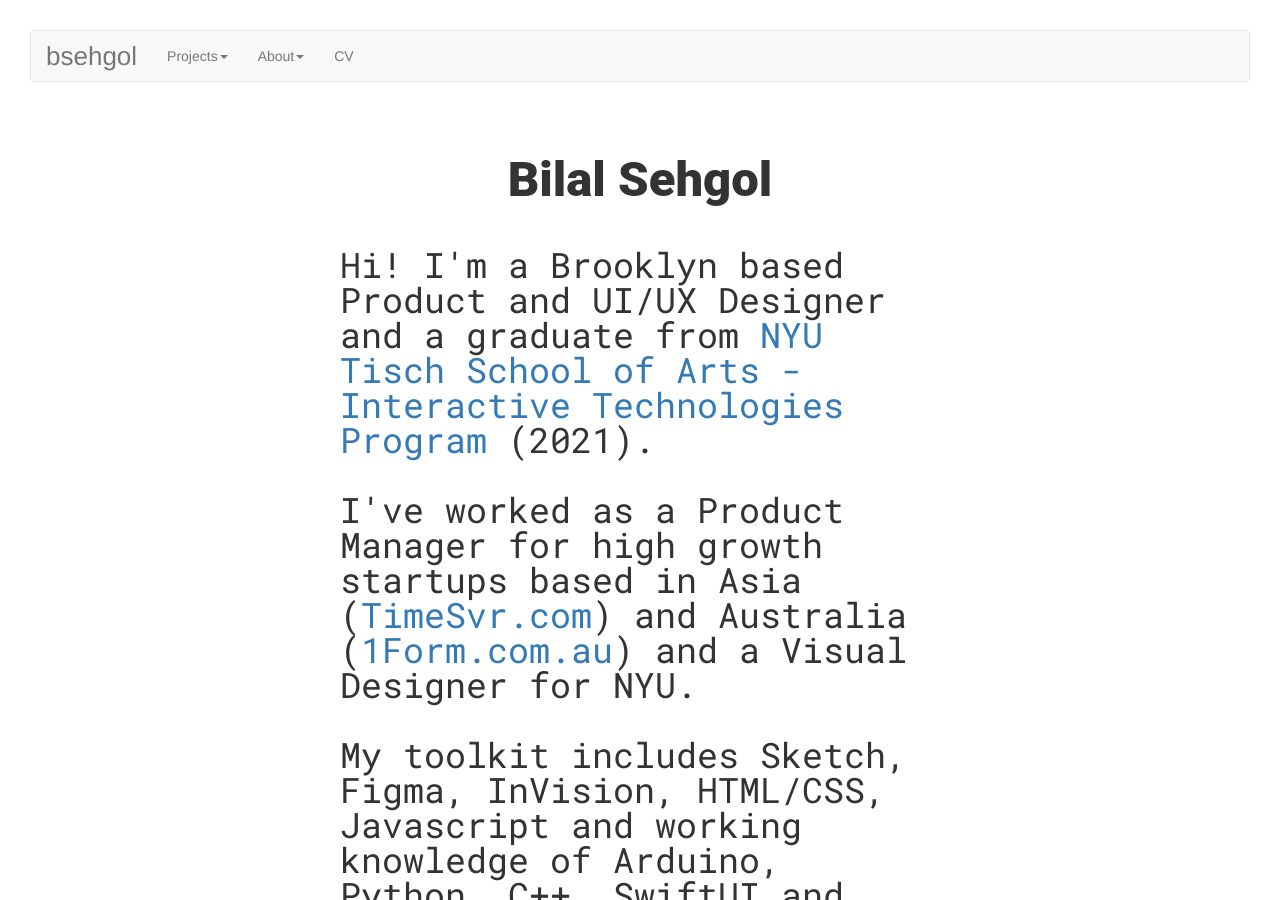
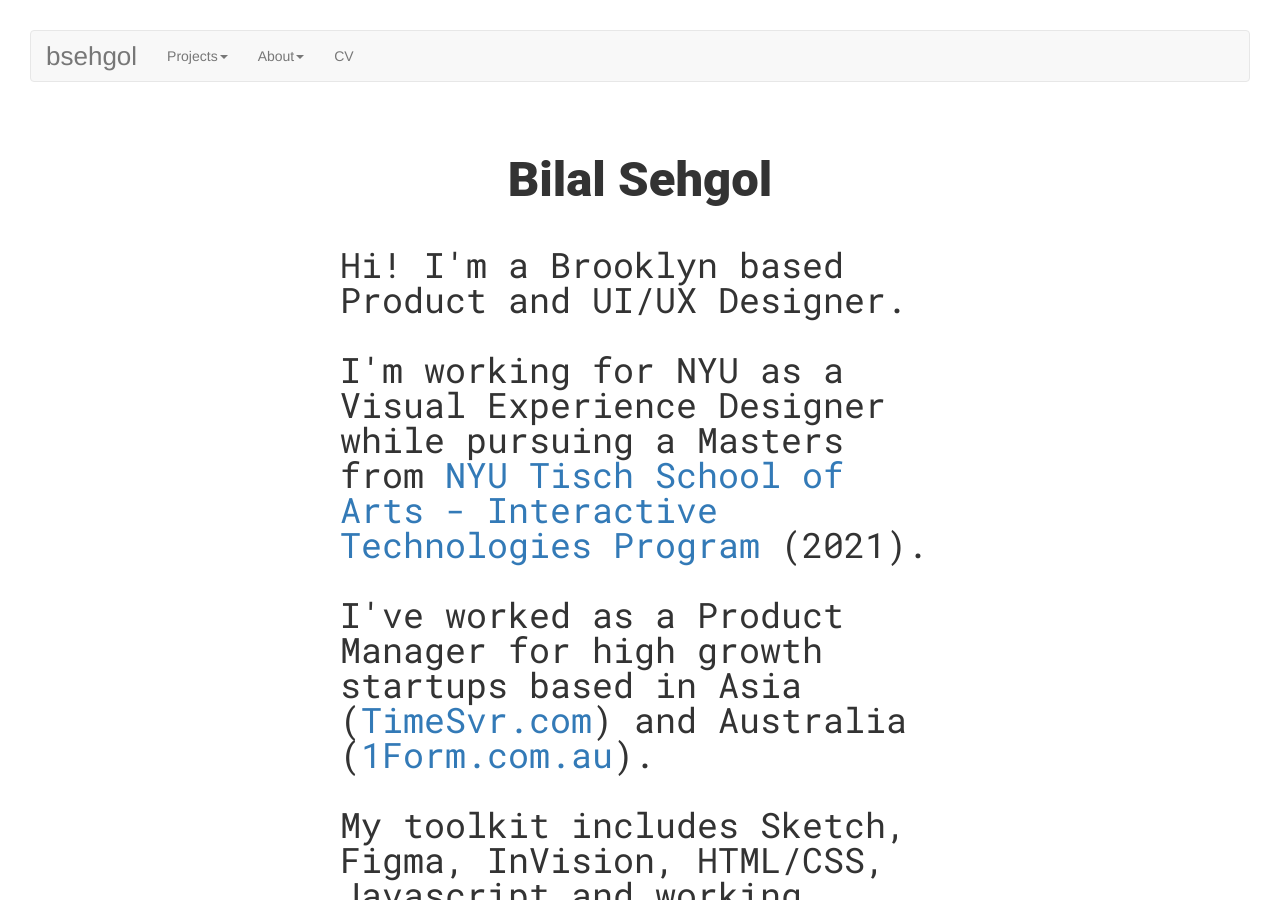
Before and after one commit to bsehgol/bilalsehgol.github.io, a Jekyll site: the page index.html, which Jekyll copies as it is, in a window 1280 px wide and 900 px high. Built offline with Jekyll 4.4.1, drawn with Linux system fonts in a browser that asks for light colours; nearby versions of some CDN libraries; comment, search, counter and statistics services are not loaded.

Commit message:
text updates

```diff
--- a/index.html
+++ b/index.html
@@ -129,9 +129,11 @@
 <br>
 <br>
 <p id=intro>
-  Hi! I'm a Brooklyn based Product and UI/UX Designer and a graduate from <a href="https://tisch.nyu.edu/itp/explore-itp" target="_blank" rel="noopener noreferrer">NYU Tisch School of Arts - Interactive Technologies Program</a> (2021).
+  Hi! I'm a Brooklyn based Product and UI/UX Designer.
   <br><br>
-  I've worked as a Product Manager for high growth startups based in Asia (<a href="https://www.timesvr.com" target="_blank" rel="noopener noreferrer">TimeSvr.com</a>) and Australia (<a href="https://realestate.com.au" target="_blank" rel="noopener noreferrer">1Form.com.au</a>) and a Visual Designer for NYU.
+  I'm working for NYU as a Visual Experience Designer while pursuing a Masters from <a href="https://tisch.nyu.edu/itp/explore-itp" target="_blank" rel="noopener noreferrer">NYU Tisch School of Arts - Interactive Technologies Program</a> (2021).
+  <br><br>
+  I've worked as a Product Manager for high growth startups based in Asia (<a href="https://www.timesvr.com" target="_blank" rel="noopener noreferrer">TimeSvr.com</a>) and Australia (<a href="https://realestate.com.au" target="_blank" rel="noopener noreferrer">1Form.com.au</a>).
   <br><br>
   My toolkit includes Sketch, Figma, InVision, HTML/CSS, Javascript and working knowledge of Arduino, Python, C++, SwiftUI and databases (Postgres, Influx).
 
```
Lines whose indentation alone changed are shown as unchanged.
